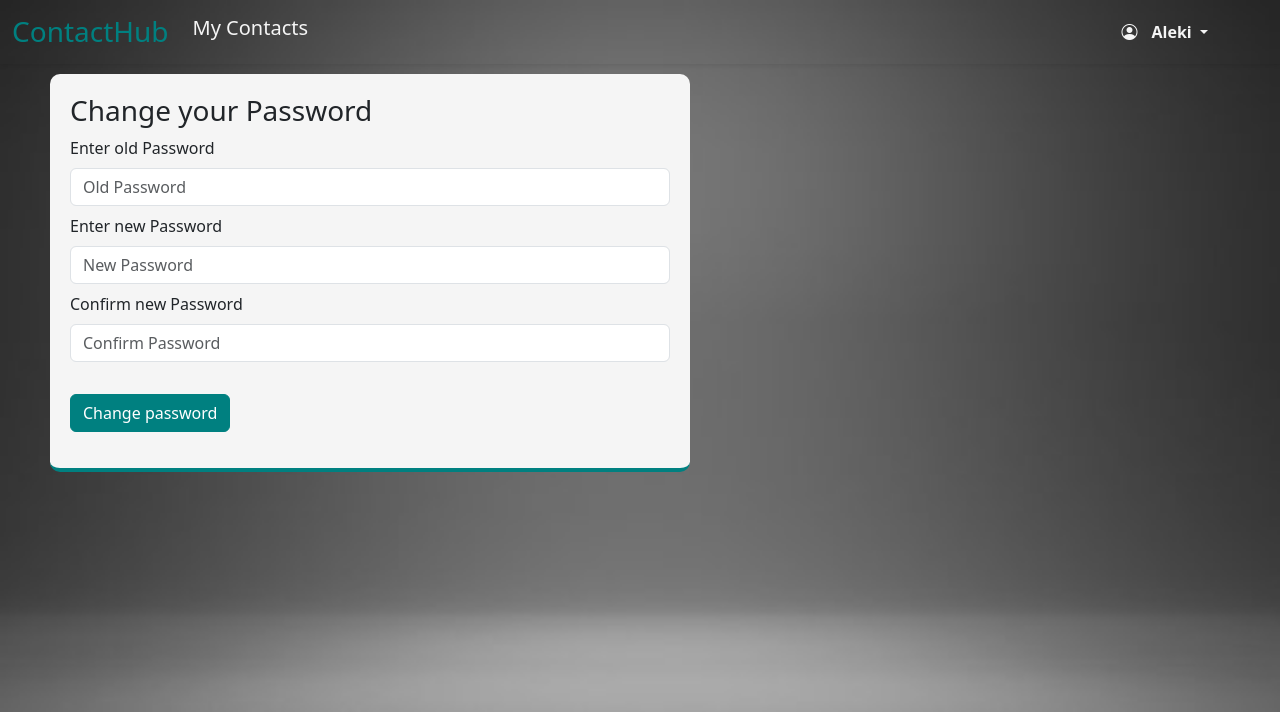
After one commit to Aleki001/ContactHub, a Flask app: page /change-password in a window 1280 px wide. The commit adds this page. Shown: the top 712 px of the page. Run offline with Flask 3, Linux system fonts and the light colour scheme; a user stored in the database is signed in.

Commit message:
implemented change password functionality

```diff
--- a/myapp/static/style.css
+++ b/myapp/static/style.css
@@ -162,6 +162,15 @@ hr {
     margin-left: 30px;
 }
 
+.change_password {
+    width: 50%;
+    background-color: whitesmoke;
+    margin-left: 50px;
+    padding: 20px;
+    border-radius: 10px;
+    border-bottom: #008080 solid 4px;
+}
+
 .flash_message {
     margin-left: 100px;
     margin-right: 100px;
--- /dev/null
+++ b/myapp/templates/change_password.html
@@ -0,0 +1,26 @@
+{% extends "layout.html" %}
+{% block content %}
+<section class="change_password">
+      <form action="" method="POST">
+        <h3>Change your Password</h3>
+        <div class="form-group">
+          <div class="form-group">
+            <label>Enter old Password</label>
+            <input type="password" class="form-control my-2" placeholder="Old Password" name="oldpassword">
+          </div>
+          <div class="form-group">
+            <label>Enter new Password</label>
+            <input type="password" class="form-control my-2" placeholder="New Password" name="newpassword">
+          </div>
+          <div class="form-group">
+            <label>Confirm new Password</label>
+            <input type="password" class="form-control my-2" placeholder="Confirm Password" name="confirmpassword">
+          </div>
+
+          <div>
+            <button type="submit" class="btn btn-success mb-3 me-3 mt-4">Change password</button>
+          </div>
+        </div>
+    </form>
+</section>
+{% endblock content %}
--- a/myapp/templates/layout.html
+++ b/myapp/templates/layout.html
@@ -41,6 +41,7 @@
                         </a>
                         <ul class="dropdown-menu">
                             <li><a class="dropdown-item" href="{{url_for('views.profile')}}">Profile</a></li>
+                            <li><a class="dropdown-item" href="{{url_for('views.change_pass')}}">Change Password</a></li>
                             <li><a class="dropdown-item" href="{{url_for('auth.logout')}}">Logout</a></li>
                         </ul>
                     </div>
--- a/myapp/views.py
+++ b/myapp/views.py
@@ -1,6 +1,6 @@
 from flask import render_template, Blueprint, flash, url_for, request, redirect, current_app
 from flask_login import current_user, login_required
-from . import db
+from . import db, bcrypt
 from .forms import UpdateProfileForm, ContactForm
 import os
 import secrets
@@ -69,3 +69,24 @@ def search_contact():
         return render_template('search_contact.html', contacts=contacts, title='Home', user=current_user, query=query)
 
     return render_template('index.html', title='Home', user=current_user)
+
+
+@views.route('/change-password', methods=('POST', 'GET'))
+@login_required
+def change_pass():
+    if request.method == 'POST':
+        old_pass= request.form.get('oldpassword')
+        new_pass = request.form.get('newpassword')
+        confirm_pass = request.form.get('confirmpassword')
+
+        if not bcrypt.check_password_hash(current_user.password, old_pass):
+            flash('Your old password is incorrect. Try again', 'danger')
+        elif new_pass != confirm_pass:
+            flash('New password and confirm password do not match! Try again.', 'danger')
+        else:
+            hashed_pass = bcrypt.generate_password_hash(new_pass).decode('utf-8')
+            current_user.password = hashed_pass
+            db.session.commit()
+            flash('Password changed successfully!', 'success')
+            return redirect(url_for('views.index'))
+    return render_template('change_password.html', user=current_user, title = 'Change Password')
```
Also changed, not shown: instance/contacthub.db.
